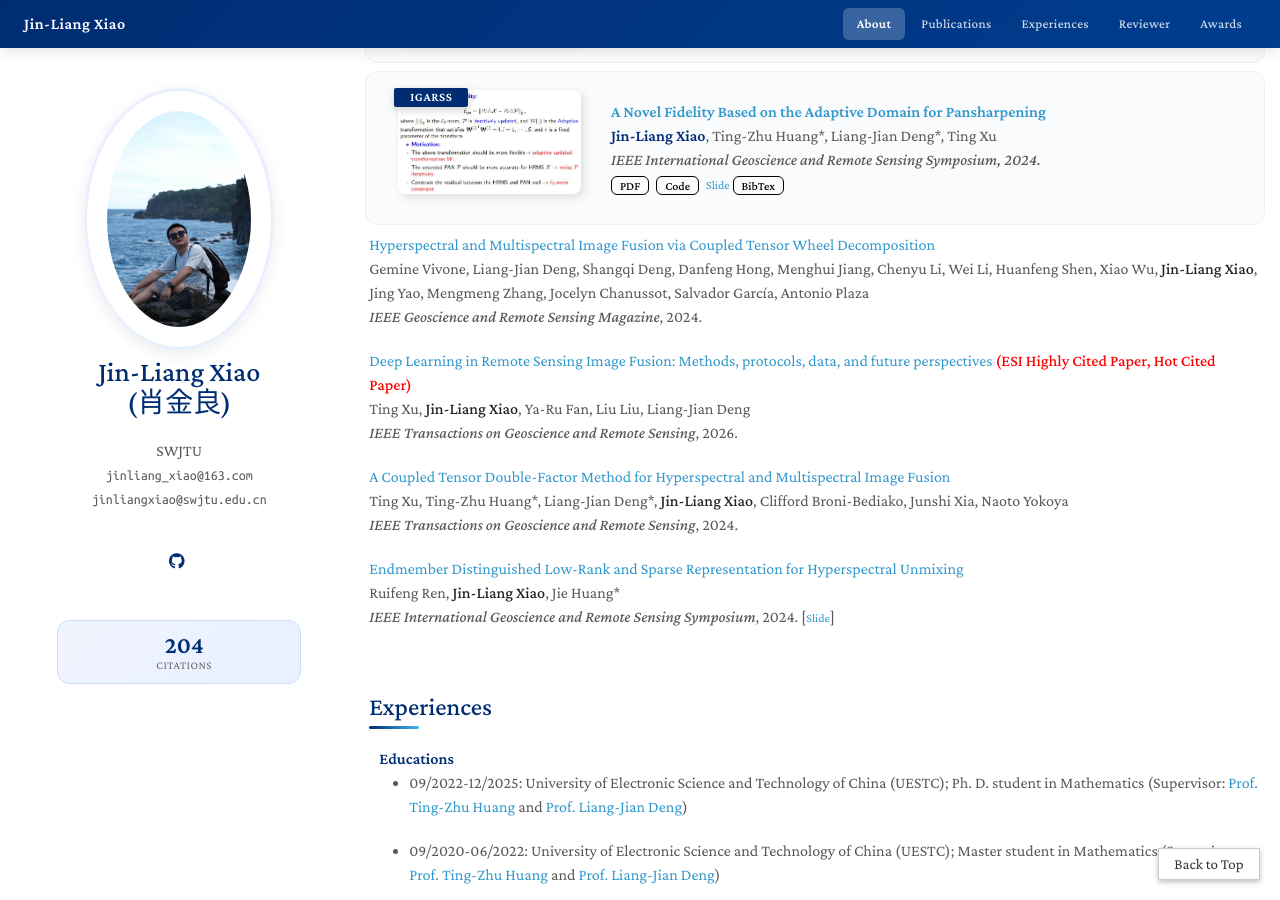
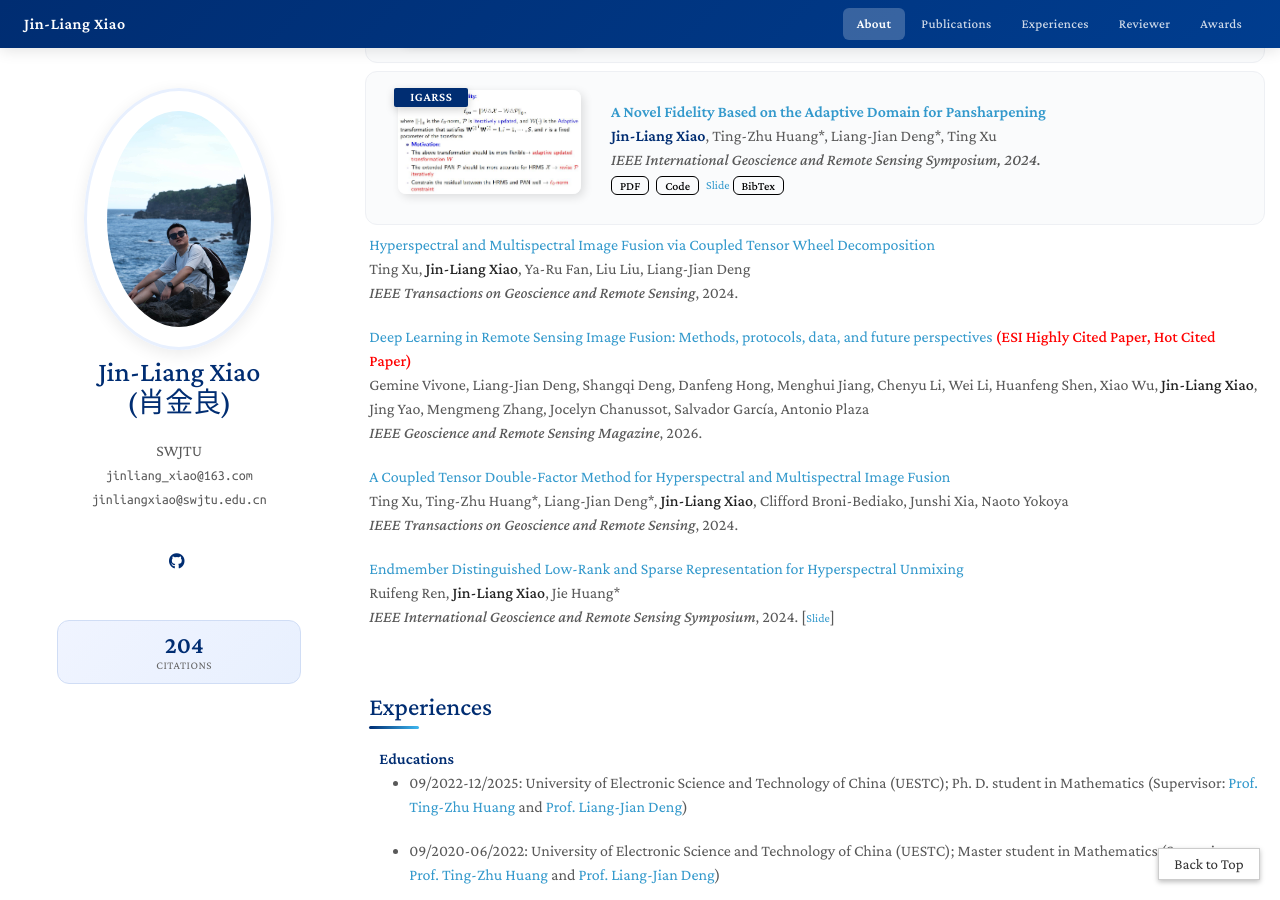
Before and after one commit to Jin-liangXiao/Jin-liangXiao.github.io, a Jekyll site: the page built from index.md, in a window 1280 px wide and 900 px high, scrolled down 1711 px. Built offline with Jekyll 4.4.1, drawn with Linux system fonts in a browser that asks for light colours; nearby versions of some CDN libraries; a style sheet for code colours, icons or effects is not loaded; part of the change alters nothing that is shown.

```diff
--- a/_includes/publications.md
+++ b/_includes/publications.md
@@ -232,8 +232,8 @@
 
  <li>
     <p><a href="https://ieeexplore.ieee.org/abstract/document/11538234">Hyperspectral and Multispectral Image Fusion via Coupled Tensor Wheel Decomposition </a> <br />
-Gemine Vivone, Liang-Jian Deng, Shangqi Deng, Danfeng Hong, Menghui Jiang, Chenyu Li, Wei Li, Huanfeng Shen, Xiao Wu, <strong>Jin-Liang Xiao</strong>, Jing Yao, Mengmeng Zhang, Jocelyn Chanussot, Salvador García, Antonio Plaza <br />
-<em>IEEE Geoscience and Remote Sensing Magazine</em>, 2024. </p>
+      Ting Xu, <strong>Jin-Liang Xiao</strong>, Ya-Ru Fan, Liu Liu, Liang-Jian Deng <br />
+<em>IEEE Transactions on Geoscience and Remote Sensing</em>, 2024. </p>
   </li>
 
 
@@ -241,8 +241,8 @@ Gemine Vivone, Liang-Jian Deng, Shangqi Deng, Danfeng Hong, Menghui Jiang, Cheny
 
  <li>
     <p><a href="https://ieeexplore.ieee.org/abstract/document/10778974">Deep Learning in Remote Sensing Image Fusion: Methods, protocols, data, and future perspectives <strong><font color="#FF0000">(ESI Highly Cited Paper, Hot Cited Paper)</font></strong></a> <br />
-Ting Xu, <strong>Jin-Liang Xiao</strong>, Ya-Ru Fan, Liu Liu, Liang-Jian Deng <br />
-<em>IEEE Transactions on Geoscience and Remote Sensing</em>, 2026. </p>
+Gemine Vivone, Liang-Jian Deng, Shangqi Deng, Danfeng Hong, Menghui Jiang, Chenyu Li, Wei Li, Huanfeng Shen, Xiao Wu, <strong>Jin-Liang Xiao</strong>, Jing Yao, Mengmeng Zhang, Jocelyn Chanussot, Salvador García, Antonio Plaza <br />
+<em>IEEE Geoscience and Remote Sensing Magazine</em>, 2026. </p>
   </li>
 
 
```
